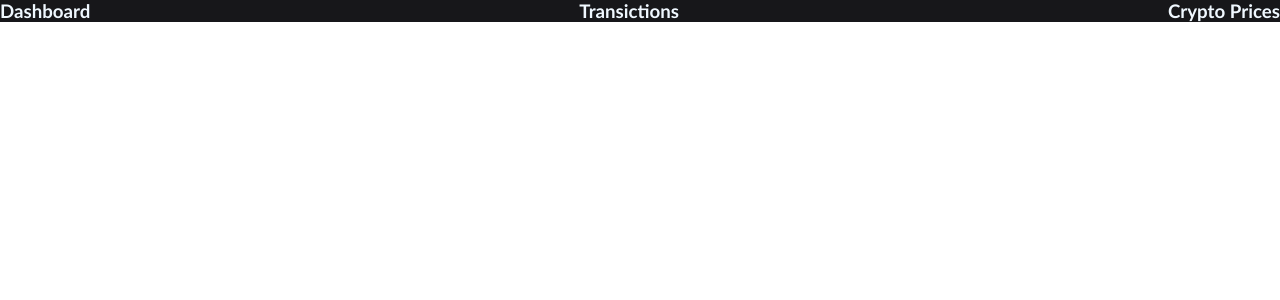
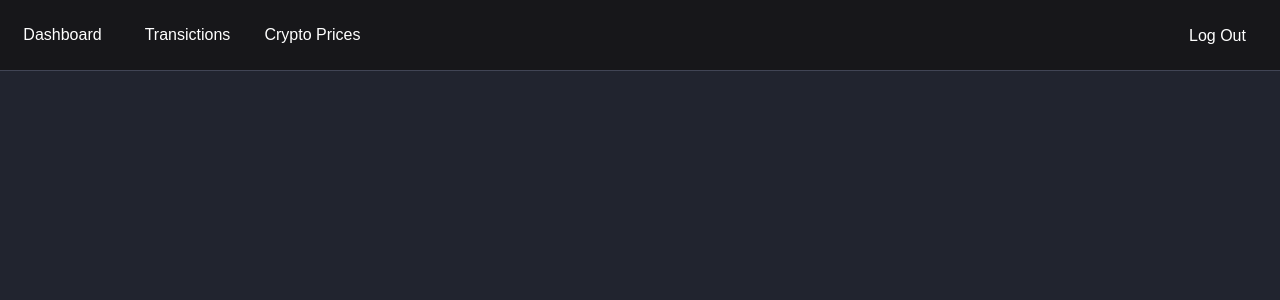
Before and after one commit to YOG3SHWAR/portfolio-tracker-client, a React (Create React App) app: page / in a window 1280 px wide. Shown: the top 300 px of the page. Built offline with nearby package versions, Linux system fonts and the light colour scheme; no server answers.

Commit message:
Added header

```diff
--- a/src/App.css
+++ b/src/App.css
@@ -1,3 +1,10 @@
 * {
-  margin: 0px;
+    margin: 0px;
 }
+
+.app {
+    height: 100vh;
+    width: 100vw;
+
+    background-color: #21242F;
+}
--- a/src/App.js
+++ b/src/App.js
@@ -14,11 +14,11 @@ function App() {
         setCoins(res.data);
         console.log(coins);
       })
-      .catch(err => alert("Error! Try again later."))
+      .catch(err => console.log("Error! Try again later."))
   }, []);
 
   return (
-    <div className="tracker-app">
+    <div className="app">
       <Header></Header>
     </div>
   );
--- a/src/Header.css
+++ b/src/Header.css
@@ -3,5 +3,29 @@
     background-color: #17171A;
     color: aliceblue;
     display: flex;
+    align-items: center;
+    height: 70px;
     justify-content: space-between;
+    border-bottom: 1px solid #414555;
 }
+
+.header-button {
+    display: flex;
+}
+
+button {
+    /* padding: 20px; */
+    background: none;
+    width: 125px;
+    border: none;
+    color: white;
+    text-align: center;
+    font-size: 16px;
+    transition: 0.1s;
+    cursor: pointer;
+}
+
+button:hover {
+    font-size: large;
+    color: rgb(137, 128, 145);
+}
--- a/src/Header.js
+++ b/src/Header.js
@@ -4,9 +4,14 @@ import './Header.css'
 const Header = () => {
     return (
         <div className="header">
-            <h3>Dashboard</h3>
-            <h3>Transictions</h3>
-            <h3>Crypto Prices</h3>
+            <div className="header-button">
+                <button>Dashboard</button>
+                <button>Transictions</button>
+                <button>Crypto Prices</button>
+            </div>
+            <div className="header-logout">
+                <button>Log Out</button>
+            </div>
         </div>
     )
 }
```
